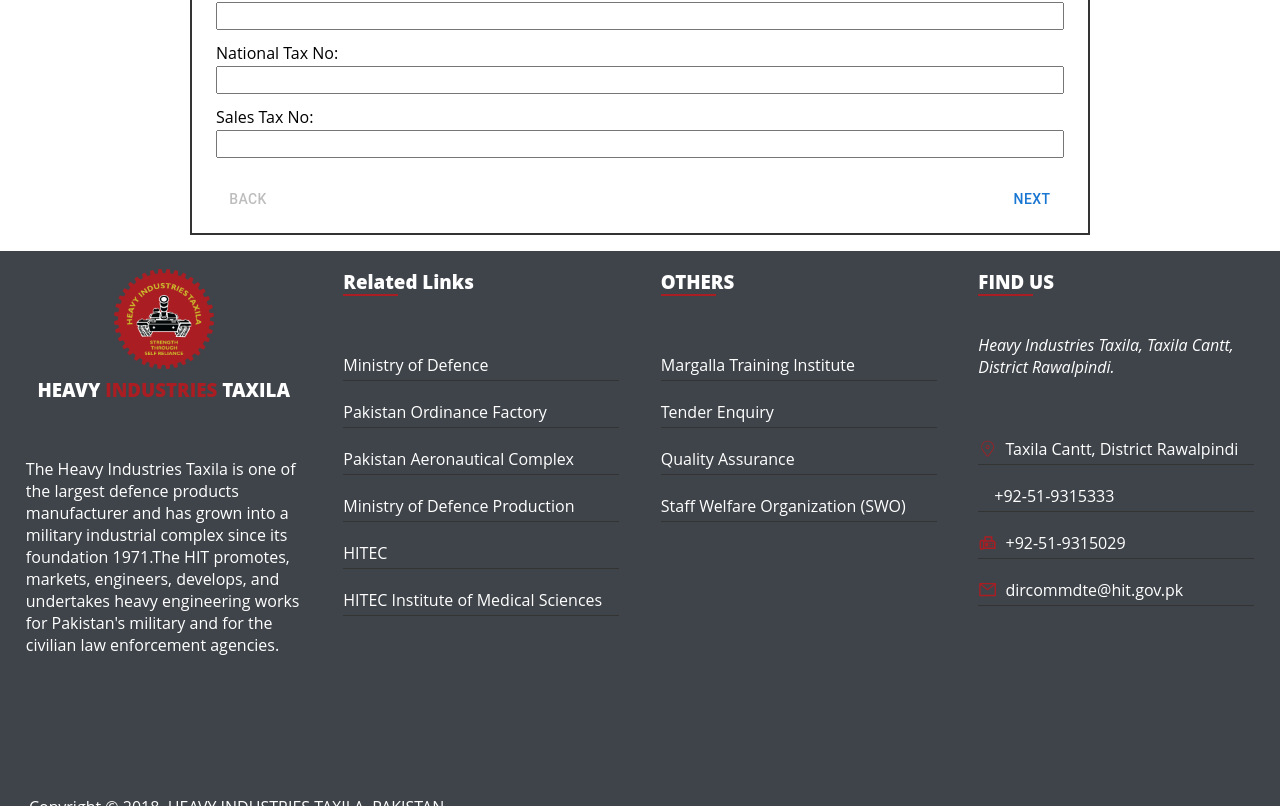
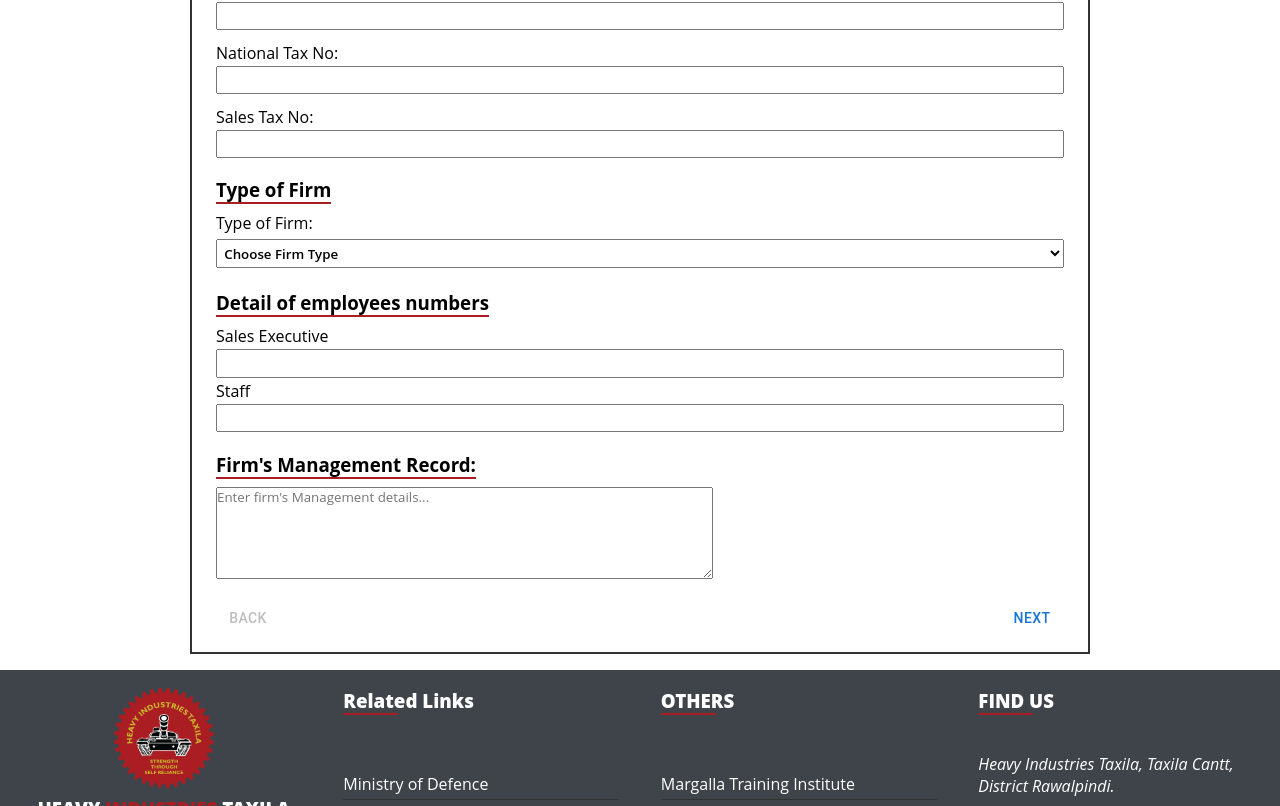
Before and after one commit to wajaht-ali/hit-ebidding, a React (Create React App) app: page /ebidding in a window 1280 px wide. Shown: the part 625-1431 px from the top of the page. Built offline with nearby package versions, Linux system fonts and the light colour scheme; some icons are missing.

Commit message:
second step form development

```diff
--- a/src/stepper/FirstStep.jsx
+++ b/src/stepper/FirstStep.jsx
@@ -1,5 +1,6 @@
 import React from 'react'
 import "../styles/StepOne.scss";
+
 const FirstStep = () => {
   return (
     <div className='step-one'>
@@ -47,6 +48,36 @@
             <input type="number" id='sales-no' />
           </div>
 
+          <div className="data">
+            <h3>Type of Firm</h3>
+            <label htmlFor="firm-type">Type of Firm: </label>
+            <select name="firm-type" id="firm-type">
+              <option value="">Choose Firm Type</option>
+              <option value="">Sole Proprietary concern</option>
+              <option value="">Partnership concern</option>
+              <option value="">Company</option>
+              <option value="">Limited Liability Partnership</option>
+            </select>
+          </div>
+
+          <div className="data">
+            <h3>Detail of employees numbers</h3>
+            <div className="meta-data">
+              <label htmlFor="">Sales Executive</label>
+              <input type="number" name="" id="" />
+            </div>
+            <div className="meta-data">
+              <label htmlFor="">Staff</label>
+              <input type="number" name="" id="" />
+            </div>
+          </div>
+
+          <div className="data">
+            <h3>Firm's Management Record: </h3>
+            <textarea name="management-record" cols="60" rows="5" placeholder="Enter firm's Management details..."></textarea>
+          </div>
+
+
         </form>
       </div >
     </div >
--- a/src/stepper/SecondStep.jsx
+++ b/src/stepper/SecondStep.jsx
@@ -1,11 +1,17 @@
 import React from 'react'
+import "../styles/steptwo.scss";
 
 const SecondStep = () => {
   return (
-    <div>
-        SecondStep
+    <div className='second-step'>
+      <form action="">
+        <div className="data">
+
+        </div>
+      </form>
+
     </div>
   )
 }
 
-export default SecondStep
+export default SecondStep;
--- a/src/stepper/Stepper.tsx
+++ b/src/stepper/Stepper.tsx
@@ -1,6 +1,6 @@
 import * as React from 'react';
 import Box from '@mui/material/Box';
-import "../styles/Stepper.css";
+import "../styles/Stepper.scss";
 import Stepper from '@mui/material/Stepper';
 import Step from '@mui/material/Step';
 import StepLabel from '@mui/material/StepLabel';
--- a/src/styles/StepOne.scss
+++ b/src/styles/StepOne.scss
@@ -11,17 +11,31 @@
             width: 100%;
             display: flex;
             flex-direction: column;
-            justify-content: flex-start;
-            align-items: start;
+            justify-content: center;
+            align-items: center;
 
             >.data {
                 height: 100%;
                 width: 100%;
                 display: flex;
                 flex-direction: column;
-                justify-content: space-between;
+                // justify-content: space-between;
                 align-items: start;
                 margin: .3rem 0;
+
+                >.meta-data {
+                    display: flex;
+                    flex-direction: column;
+                    justify-content: center;
+                    // align-items: center;
+                    height: 100%;
+                    width: 100%;
+                }
+
+                h3 {
+                    border-bottom: 2px solid $primary-color;
+                    margin: .5rem 0;
+                }
             }
 
             input {
@@ -29,6 +43,14 @@
                 margin: 2px 0;
                 padding: .2rem;
                 outline: none;
+                font-weight: 600;
+            }
+            select {
+                width: 100%;
+                margin: 5px 0;
+                padding: .2rem;
+                outline: none;
+                font-weight: 600;
             }
 
         }
--- a/src/styles/Stepper.css
+++ b/src/styles/Stepper.scss
@@ -1,8 +1,8 @@
-@import "../styles/Stepper.css";
+@import "../styles/Utilities.scss";
 
 .stepperForm {
     height: 100%;
-    width: auto;
+    width: 100%;
     margin: 1rem;
     padding: 1rem;
     border: 2px solid #333;
--- /dev/null
+++ b/src/styles/steptwo.scss
@@ -0,0 +1 @@
+@import "../styles/Utilities.scss";
```
